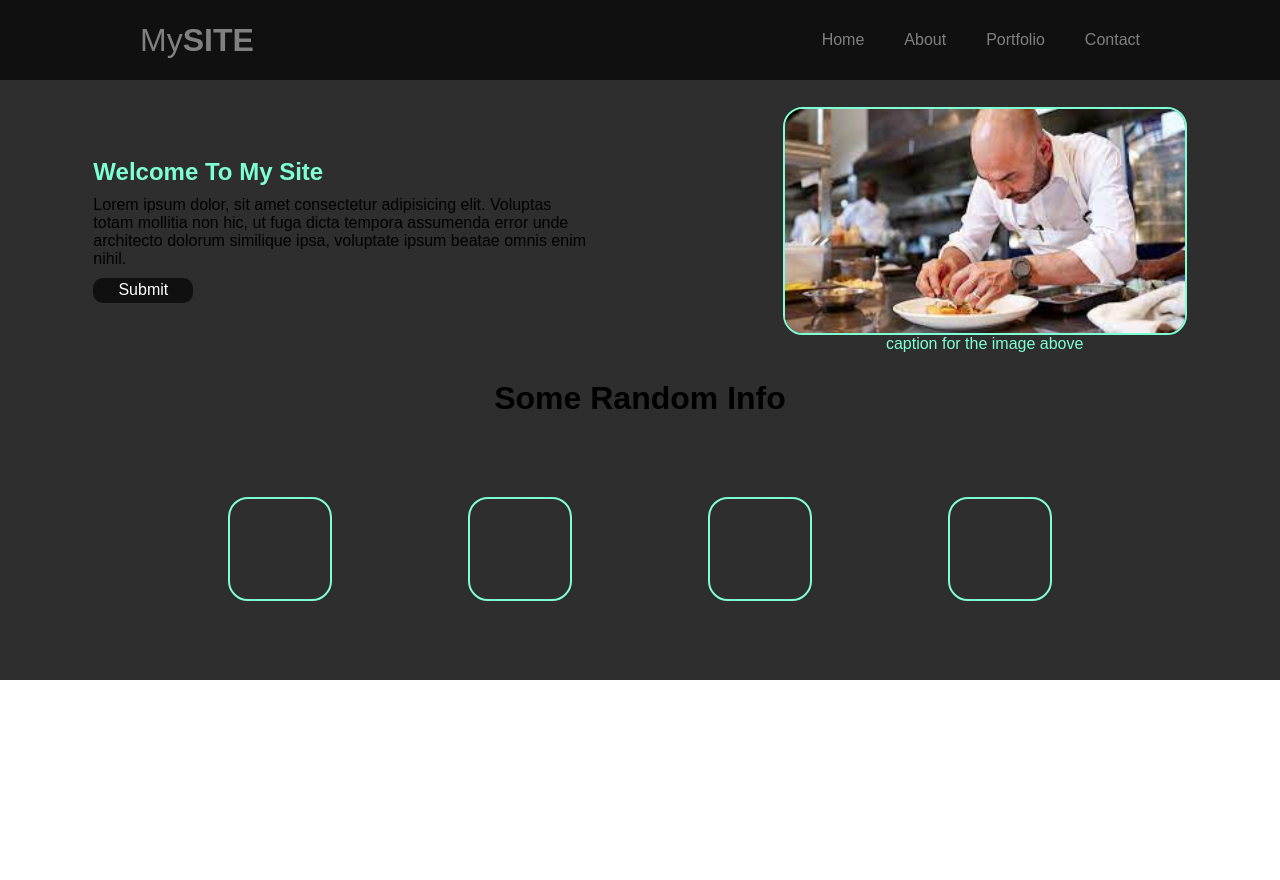
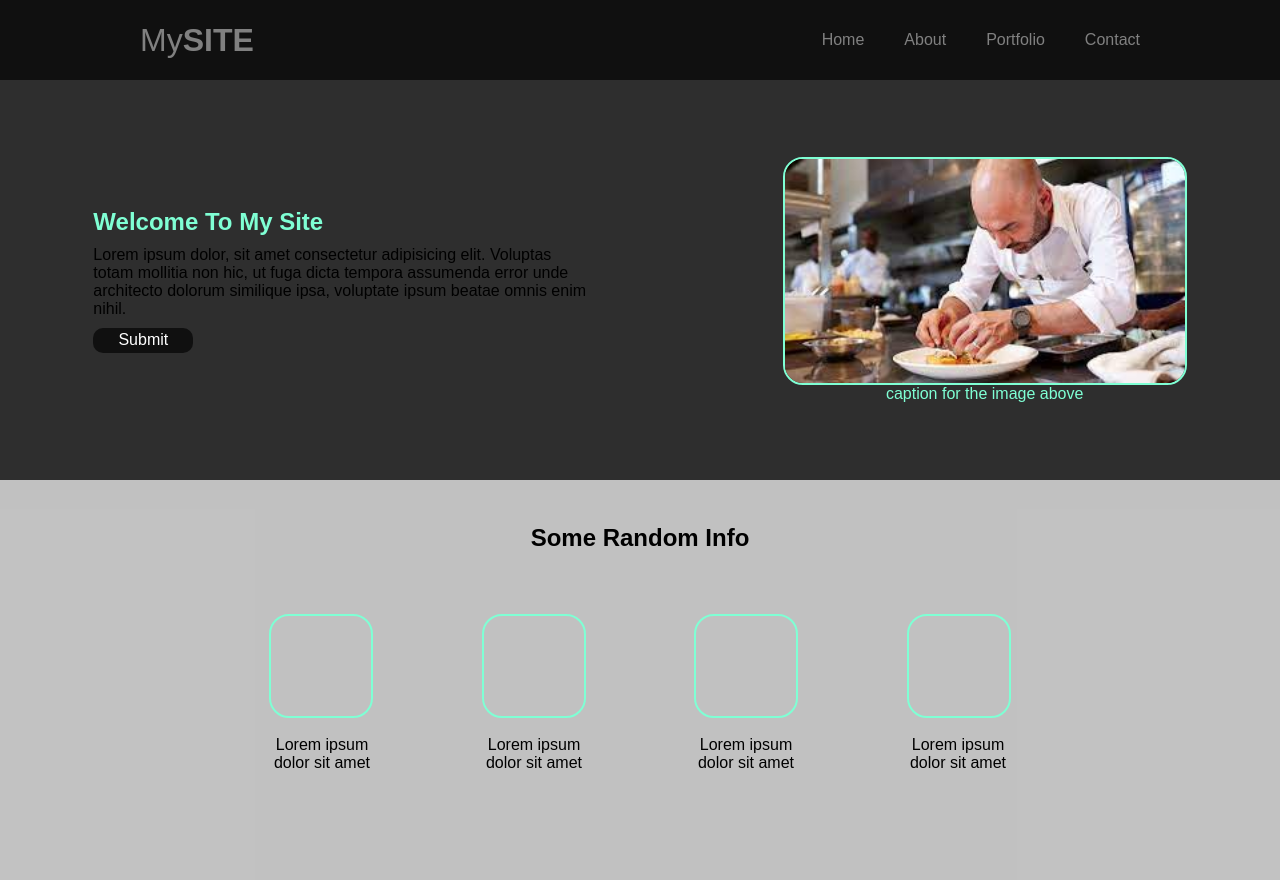
Before and after one commit to HTJoker/Landing_Page, a plain HTML site: page index.html in a window 1280 px wide. Before the commit the page ends 800 px from the top, so only its background shows below. Drawn offline with Linux system fonts and the light colour scheme.

Commit message:
Fixing layout of section2

```diff
--- a/index.html
+++ b/index.html
@@ -22,7 +22,7 @@
           </ul>
         </div>
       </div>
-      <div class="section1">
+      <section class="section1">
         <div class="left-side">
           <div class="welcome">
             <h2>Welcome To My Site</h2>
@@ -45,16 +45,25 @@
             <legend>caption for the image above</legend>
           </div>
         </div>
-      </div>
-      <div class="section2">
+      </section>
+      <section class="section2">
         <h1 class="">Some Random Info</h1>
+        <div class="img-info">
           <ul class="img-list">
             <li><img src="" /></li>
             <li><img src="" /></li>
             <li><img src="" /></li>
             <li><img src="" /></li>
           </ul>
+          <ul class="img-txt">
+            <li>Lorem ipsum dolor sit amet</li>
+            <li>Lorem ipsum dolor sit amet</li>
+            <li>Lorem ipsum dolor sit amet</li>
+            <li>Lorem ipsum dolor sit amet</li>
+          </ul>
         </div>
+      </section>
+      <section class="section3"></section>
     </div>
   </body>
 </html>
--- a/styles.css
+++ b/styles.css
@@ -95,7 +95,7 @@ h2 {
   align-items: center;
   margin: 0 0;
   width: 100%;
-  height: 300px;
+  height: 400px;
   background-color: rgba(10, 10, 10, 85%);
 }
 
@@ -106,8 +106,8 @@ h2 {
   align-items: center;
   margin: 0 0;
   width: 100%;
-  height: 300px;
-  background-color: rgba(10, 10, 10, 85%);
+  height: 400px;
+  background-color: rgba(10, 10, 10, 25%);
 }
 
 .img {
@@ -153,10 +153,11 @@ button:hover {
 
 .img-list {
   width: 75%;
-  height: 300px;
+  height: 100px;
   display: flex;
   justify-content: space-evenly;
   align-items: center;
+  margin: 20px 0;
 }
 
 .img-list li {
@@ -164,5 +165,26 @@ button:hover {
   border-radius: 20px;
   width: 100px;
   height: 100px;
-  margin: auto;
+
 }
+
+.img-txt {
+  width: 75%;
+  display: flex;
+  justify-content: space-evenly;
+  margin: 0 0;
+}
+
+.img-txt li {
+  width: 100px;
+  height: 100px;
+  text-align: center;
+}
+
+.img-info {
+  width: 100%;
+  display: flex;
+  flex-direction: column;
+  align-items: center;
+  margin: 0 50px;
+}
```
Lines whose indentation alone changed are shown as unchanged.
